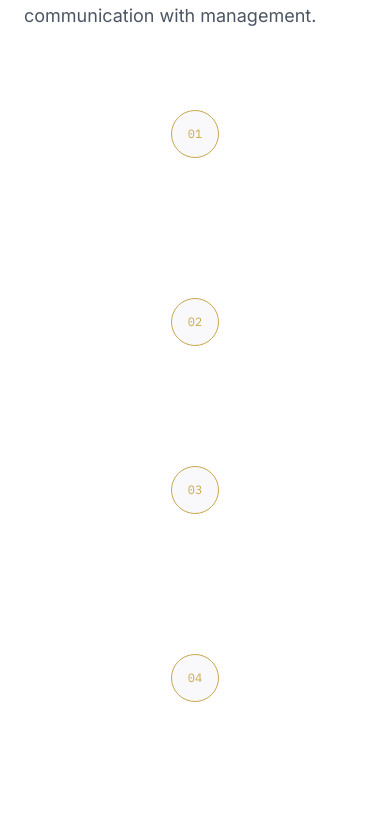
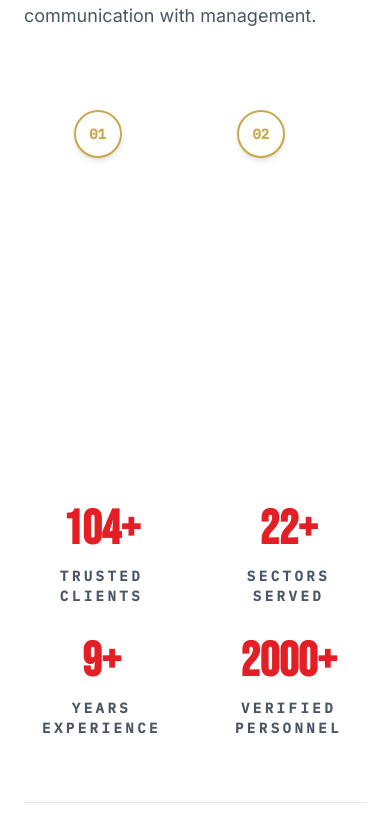
Before and after one commit to shivansh-121/Honos_Webstie, a Next.js app: page / in a window 390 px wide. Shown: the part 7670-8504 px from the top of the page. Built offline with nearby package versions, Linux system fonts and the light colour scheme.

Commit message:
fix: preserve horizontal timeline layout for process section on mobile

```diff
--- a/app/globals.css
+++ b/app/globals.css
@@ -145,6 +145,14 @@ body::after {
   }
 }
 
+.hide-scrollbar {
+  -ms-overflow-style: none;
+  scrollbar-width: none;
+}
+.hide-scrollbar::-webkit-scrollbar {
+  display: none;
+}
+
 .section-divider {
   height: 1px;
   background: linear-gradient(
--- a/components/sections/Process.tsx
+++ b/components/sections/Process.tsx
@@ -75,9 +75,10 @@ export function Process() {
           {supervision.items.join('; ')}.
         </p>
 
-        <div className="relative">
+        <div className="overflow-x-auto pb-8 -mx-6 px-6 lg:mx-0 lg:px-0 hide-scrollbar">
+          <div className="relative min-w-[800px] lg:min-w-0">
             <svg
-            className="absolute left-0 right-0 top-6 hidden h-2 w-full md:block"
+              className="absolute left-0 right-0 top-6 h-2 w-full z-0"
               preserveAspectRatio="none"
               viewBox="0 0 1000 4"
             >
@@ -88,26 +89,26 @@ export function Process() {
                 x2="1000"
                 y2="2"
                 stroke="#C9A84C"
-              strokeWidth="1"
+                strokeWidth="2"
               />
             </svg>
 
-          <div className="grid grid-cols-1 gap-12 md:grid-cols-5 md:gap-4">
+            <div className="grid grid-cols-5 gap-4">
               {steps.map((step, i) => (
                 <div
                   key={step.num}
                   ref={(el) => {
                     nodeRefs.current[i] = el;
                   }}
-                className="relative flex flex-col items-center text-center"
+                  className="relative flex flex-col items-center text-center px-2"
                 >
-                <div className="z-10 flex h-12 w-12 items-center justify-center rounded-full border border-gold bg-void font-mono text-xs text-gold">
+                  <div className="z-10 flex h-12 w-12 shrink-0 items-center justify-center rounded-full border-2 border-gold bg-obsidian font-mono text-sm font-bold text-gold shadow-md">
                     {step.num}
                   </div>
-                <p className="step-label mt-4 font-display text-lg uppercase text-honos-white opacity-0">
+                  <p className="step-label mt-6 font-display text-base md:text-lg uppercase text-honos-white opacity-0 leading-tight">
                     {step.title}
                   </p>
-                <p className="step-label mt-2 max-w-[180px] font-body text-sm text-honos-muted opacity-0">
+                  <p className="step-label mt-3 max-w-[150px] font-body text-xs md:text-sm text-honos-muted opacity-0">
                     {step.detail}
                   </p>
                 </div>
@@ -115,6 +116,7 @@ export function Process() {
             </div>
           </div>
         </div>
+      </div>
     </section>
   );
 }
```
Lines whose indentation alone changed are shown as unchanged.
